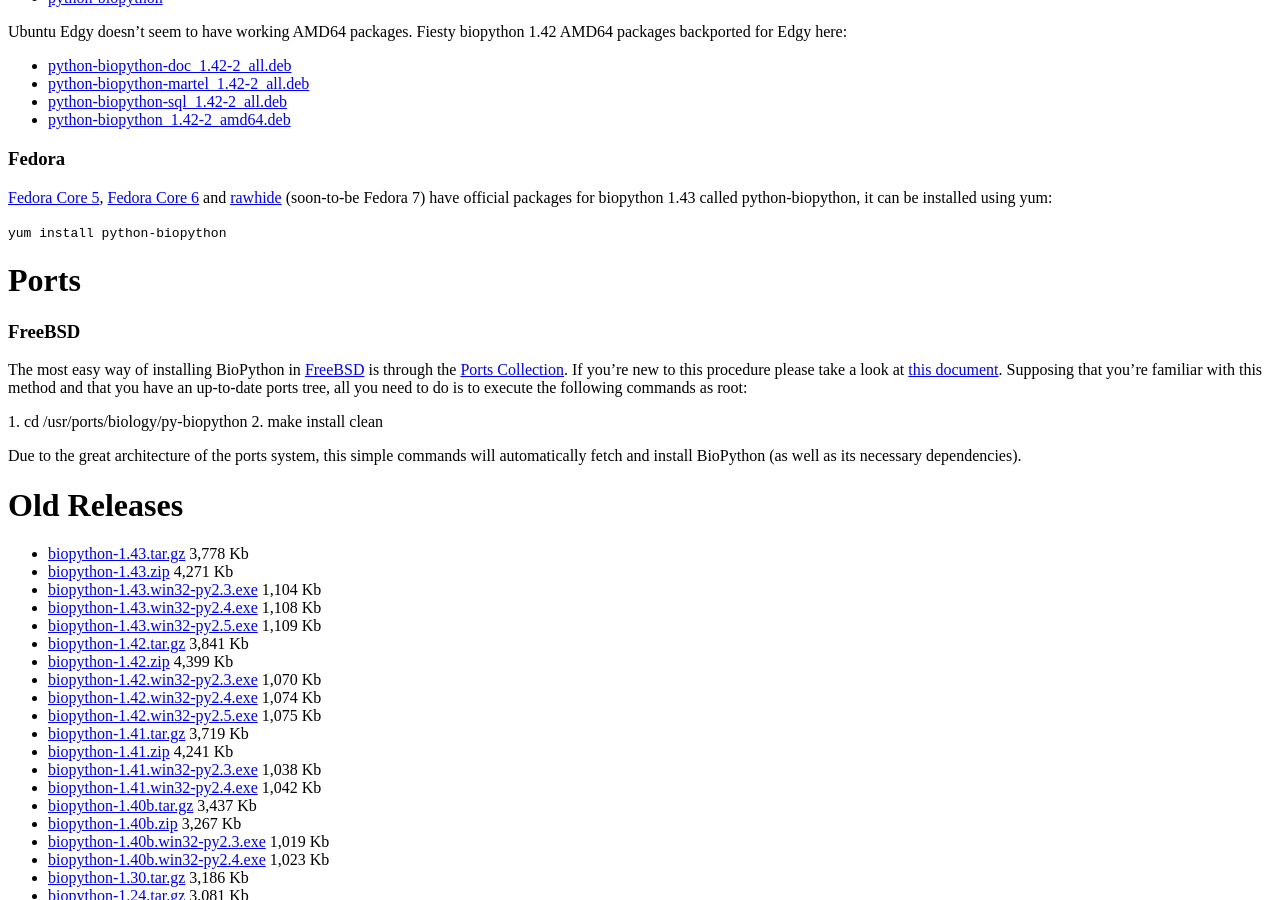
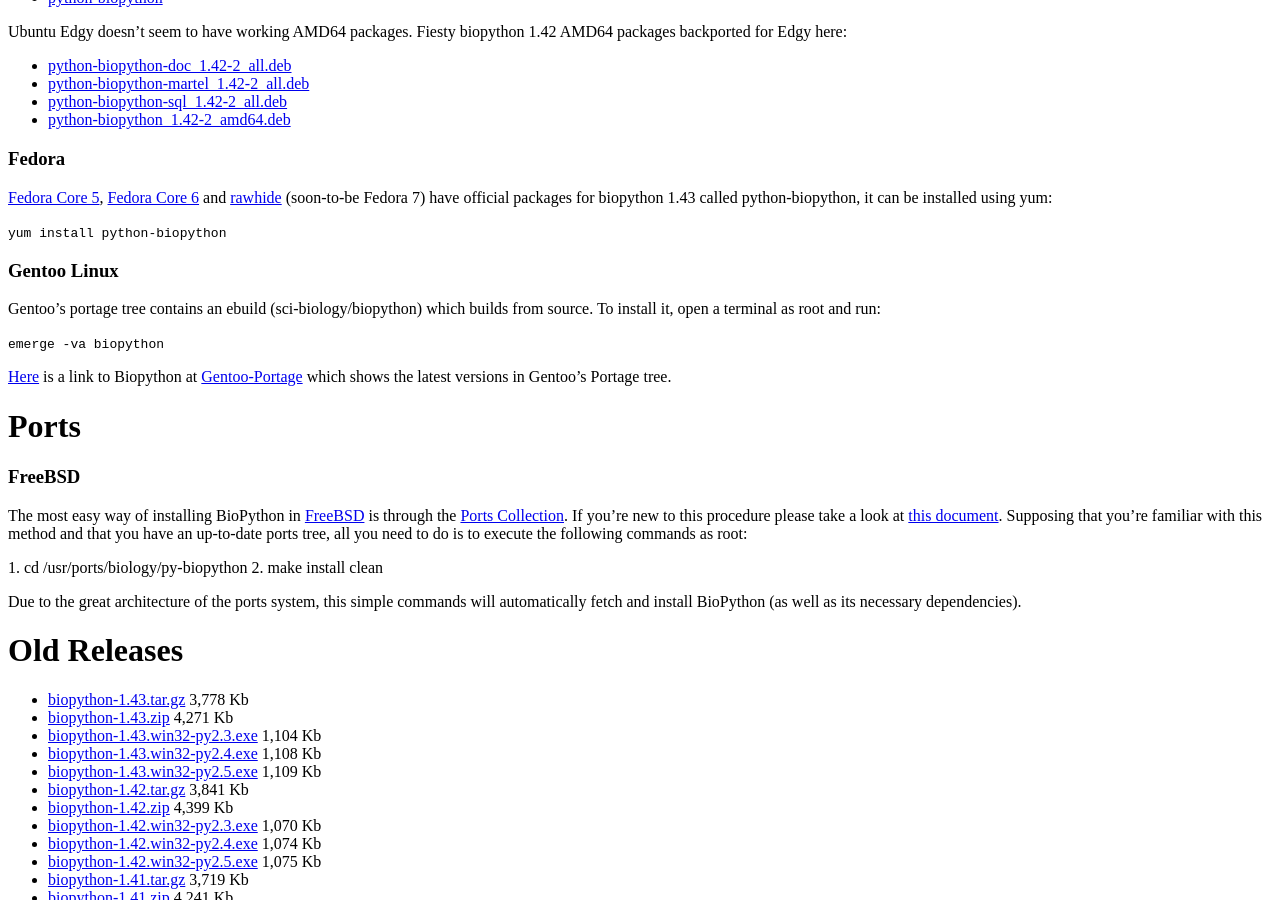
Before and after one commit to biopython/biopython.github.io, a Jekyll site: the page built from wiki/Download.md, in a window 1280 px wide and 900 px high, scrolled down 1486 px. Built offline with Jekyll 4.4.1, drawn with Linux system fonts in a browser that asks for light colours.

Commit message:
/* Packages */

```diff
--- a/wiki/Download.md
+++ b/wiki/Download.md
@@ -141,6 +141,17 @@ python-biopython, it can be installed using yum:
 
 `yum install python-biopython`
 
+### Gentoo Linux
+
+Gentoo's portage tree contains an ebuild (sci-biology/biopython) which
+builds from source. To install it, open a terminal as root and run:
+
+`emerge -va biopython `
+
+[Here](http://www.gentoo-portage.com/sci-biology/biopython) is a link to
+Biopython at [Gentoo-Portage](http://www.gentoo-portage.com) which shows
+the latest versions in Gentoo's Portage tree.
+
 Ports
 =====
 
```
Also changed, not shown: 1 other file.
